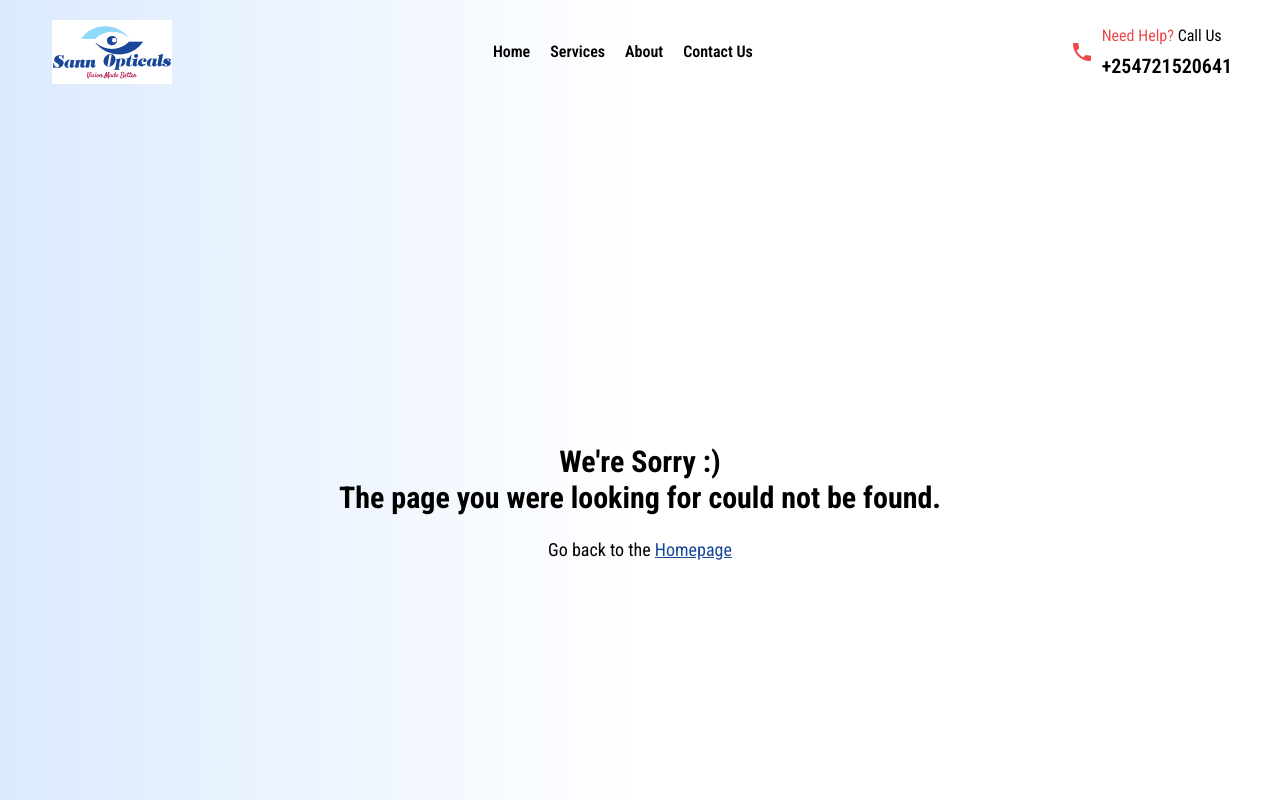
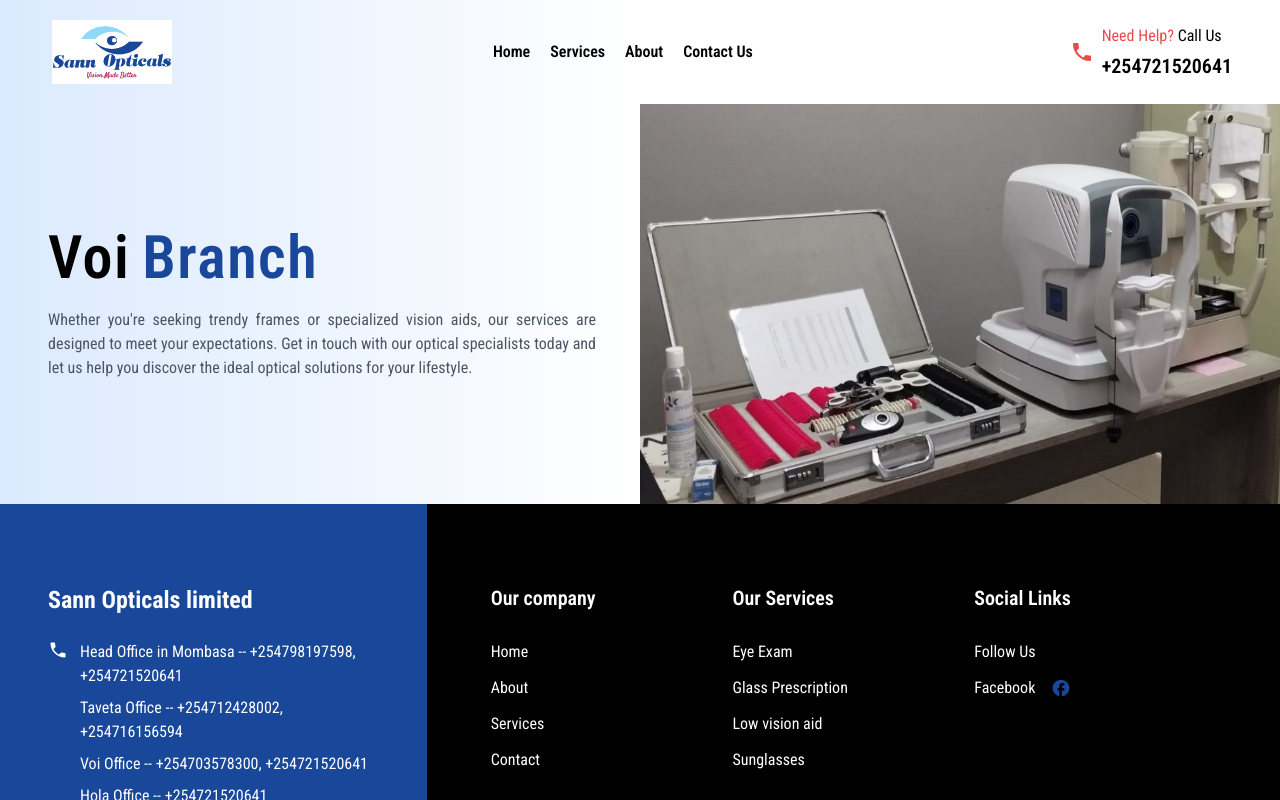
Before and after one commit to JoelOgira/sann-opticals, a Next.js app: page /branches/voi in a window 1280 px wide. Before the commit this address had no page. Shown: the top 800 px of the page. Built offline with nearby package versions, Linux system fonts and the light colour scheme.

Commit message:
Created Voi branch page

```diff
--- /dev/null
+++ b/app/branches/voi/page.jsx
@@ -0,0 +1,11 @@
+import Banner from "../Banner"
+
+const Voi = () => {
+    return (
+        <main>
+            <Banner location={'Voi'} />
+        </main>
+    )
+}
+
+export default Voi
```
